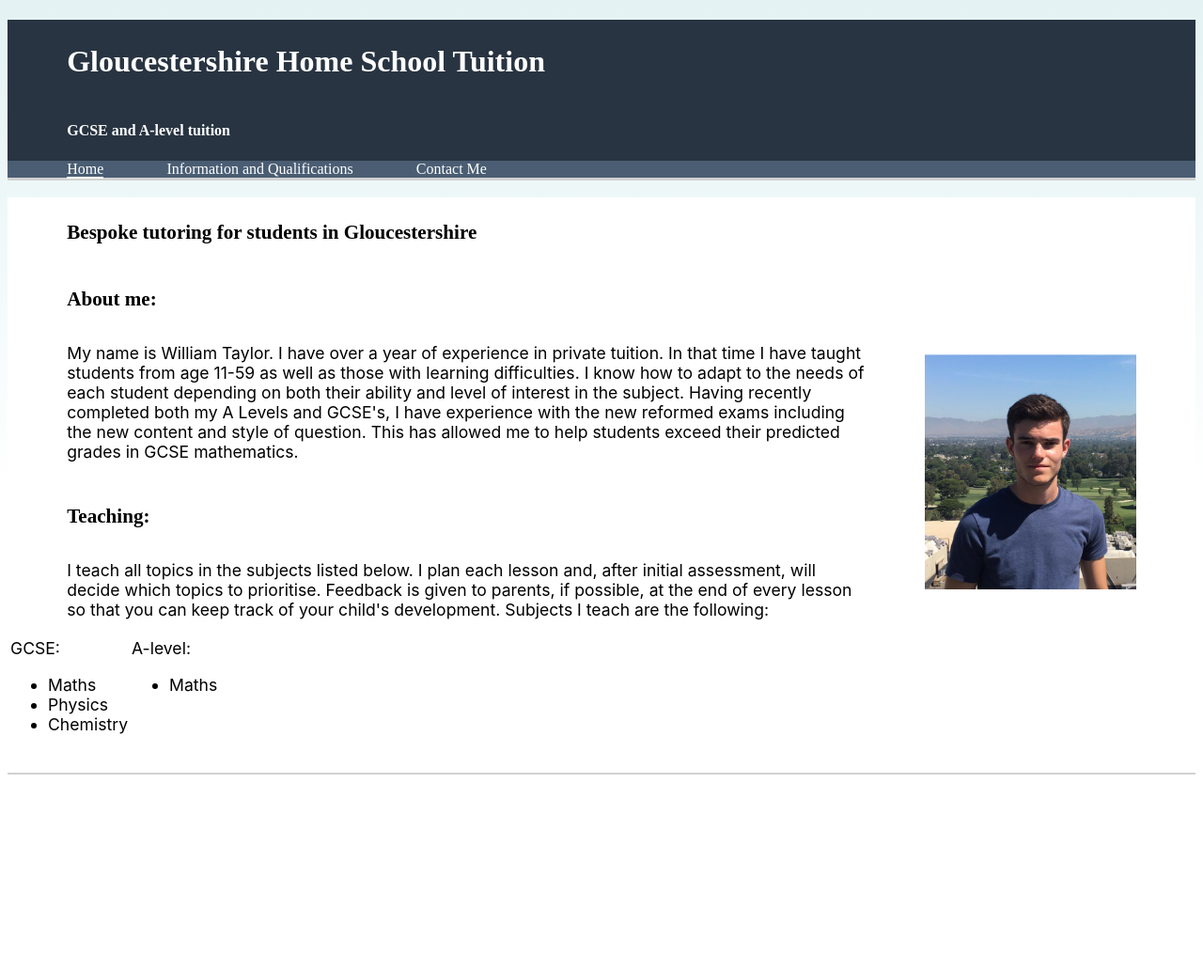
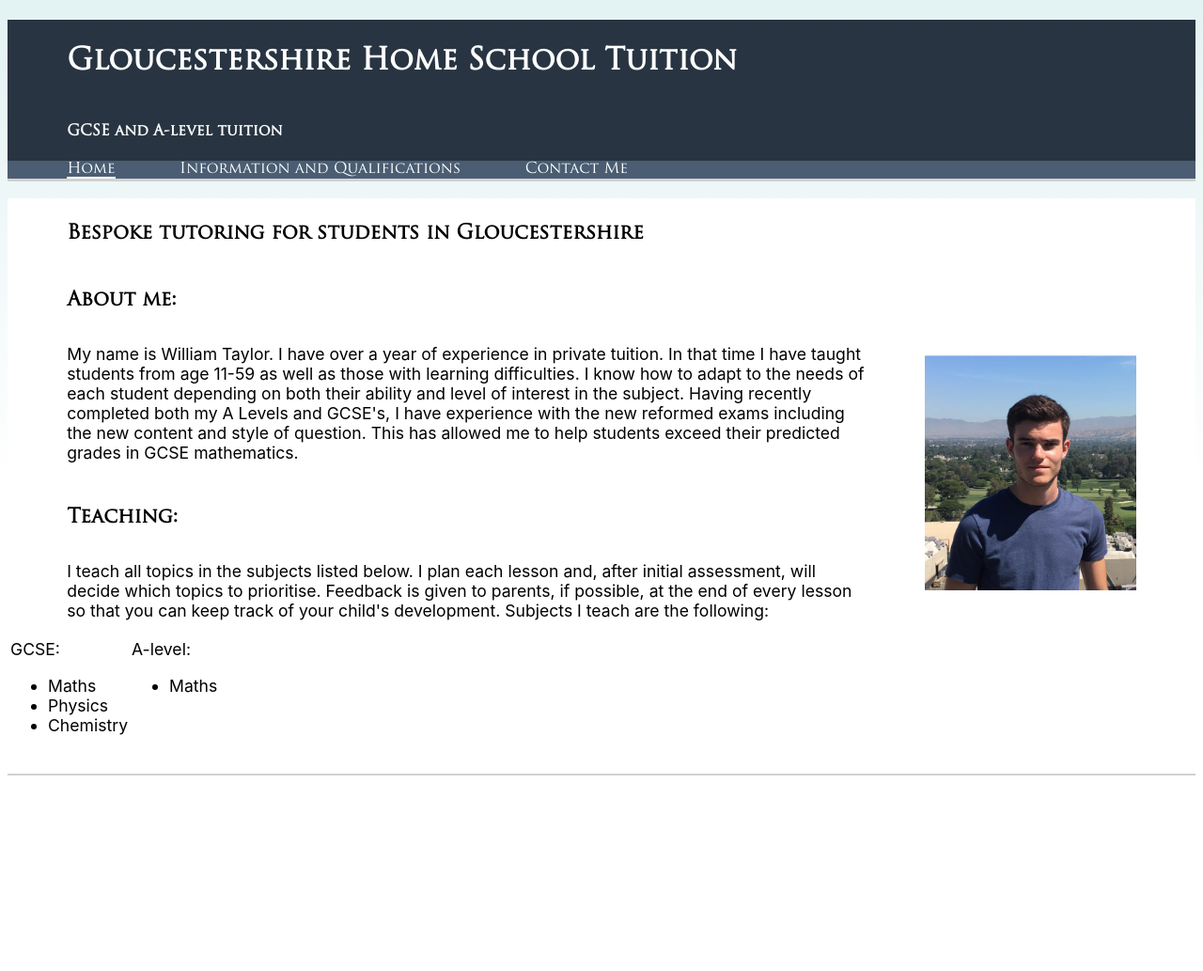
Before and after one commit to JTHorn-eng/gloucesterhometuition, a PHP site: page /Home.php in a window 1280 px wide; the page is wider, and only the part inside the window is pictured. Shown: that part at 94% size. Run offline with PHP 8.4, Linux system fonts and the light colour scheme; some web fonts are replaced.

Commit message:
Update style.css

```diff
--- a/style.css
+++ b/style.css
@@ -3,7 +3,7 @@
 */
 @font-face {
     font-family: Trajan;
-    src: url(Trajan.ttf);
+    src: url(Trajan%20Pro%20Regular.ttf);
 }
 
 
```
